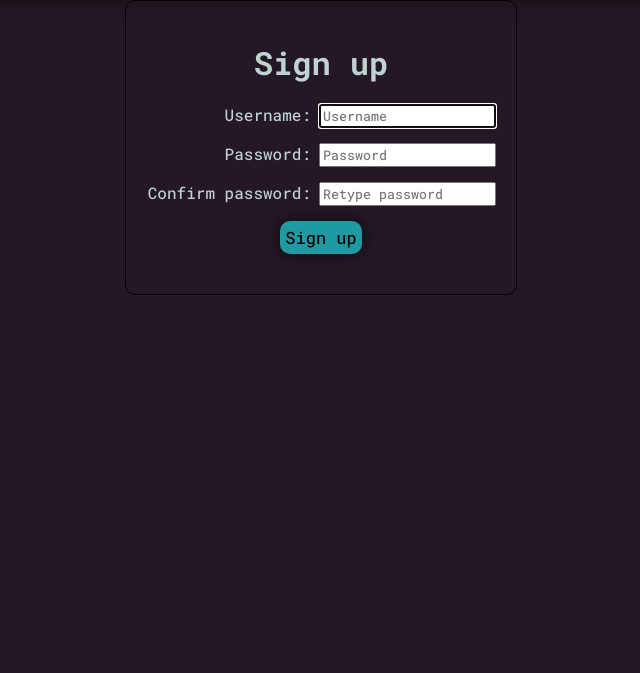
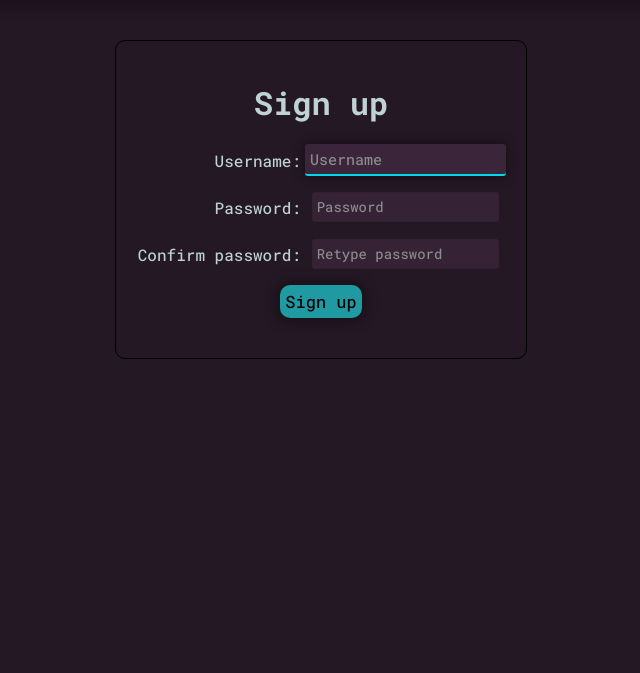
Before and after one commit to Gabritorre/engvocab, a Django app: page /signup in a window 1280 px wide. Shown: the part 127-800 px from the top of the page, without its empty margins (319-959 px from the left). Run offline with Django 5.2, Linux system fonts and the light colour scheme.

Commit message:
Fix UI, style input field

```diff
--- a/vocapp/static/vocapp/css/colors_fonts.css
+++ b/vocapp/static/vocapp/css/colors_fonts.css
@@ -7,18 +7,18 @@
 
 /* Track */
 ::-webkit-scrollbar-track {
-	background: #2e2e2e;
+	background: rgb(36,24,36);
 }
 
 /* Handle */
 ::-webkit-scrollbar-thumb {
-	background: rgb(197, 197, 197);
+	background: rgb(68, 53, 68);
 	border-radius: 5px;
 }
 
 /* Handle on hover */
 ::-webkit-scrollbar-thumb:hover {
-	background: #e4e4e4;
+	background: rgb(77, 58, 77);
 }
 
 
@@ -44,7 +44,7 @@ html {
 
 nav {
 	background-color: rgb(32,22,32);
-	box-shadow: 0 8px 12px 0 rgba(0, 0, 0, 0.2);
+	box-shadow: 0 8px 10px 3px rgba(0, 0, 0, 0.2);
 }
 
 main {
@@ -111,6 +111,10 @@ button {
 	cursor: pointer;
 }
 
+button:hover {
+	filter:brightness(120%);
+}
+
 button:active {
 	box-shadow: 0 0px 12px 5px rgba(0, 0, 0, 0);
 	transform: scale(0.95);
@@ -124,3 +128,29 @@ button:active {
 	font-weight: bold;
 	margin-top: 0px;
 }
+
+#search_container input[type=text] {
+	width: 240px;
+}
+
+input[type=text], input[type=password] {
+	display:flex;
+	padding:5px;
+	border: 0px;
+	border-radius: 3px;
+	border-bottom: 2px solid rgba(0, 181, 194, 0);
+	background-color: rgb(44, 29, 44);
+	color: rgb(190, 211, 210);
+	filter:brightness(120%);
+	font-size: 15px;
+	transform: scale(0.93);
+	transition: transform 0.3s ease, box-shadow 0.3s ease, border-color 0.3s ease;
+}
+
+input[type=text]:focus, input[type=password]:focus {
+	outline:0px;
+	background-color: rgb(49, 31, 49);
+	border-bottom: 2px solid rgb(0, 181, 194);
+	transform: scale(1);
+	box-shadow: 0 0px 10px 3px rgba(0, 0, 0, 0.3);
+}
--- a/vocapp/static/vocapp/css/content_block.css
+++ b/vocapp/static/vocapp/css/content_block.css
@@ -159,7 +159,7 @@ main {
 	flex-direction: column;
 	align-items: center;
 	width: 50vw;
-	margin-top: 20px;
+	margin-top: 30px;
 }
 
 	#search_container #expression_list {
@@ -171,6 +171,7 @@ main {
 
 	#expression_list ul {
 		list-style-type: none;
+		white-space: nowrap;
 		width: 100%;
 		padding: 0px;
 	}
@@ -244,6 +245,7 @@ main {
 }
 
 	.main_enter .enter_container {
+		margin-top: 40px;
 		padding: 40px 20px;
 		display: flex;
 		flex-direction: column;
@@ -268,9 +270,9 @@ main {
 				display:flex;
 				flex-direction:row;
 				justify-content: space-between;
-
+				align-items: center;
 				margin-bottom:15px;
-				width: 350px;
+				width: 370px;
 			}
 				.form_field_signup label {
 					width: 165px;
@@ -281,9 +283,9 @@ main {
 					display:flex;
 					flex-direction:row;
 					justify-content: space-between;
-
+					align-items: center;
 					margin-bottom:15px;
-					width: 280px;
+					width: 300px;
 				}
 					.form_field_login label {
 						width: 95px;
```
Also changed, not shown: vocapp/static/vocapp/js/search.js (+17 -0 lines), vocapp/templates/vocapp/search.html (+2 -19 lines).
